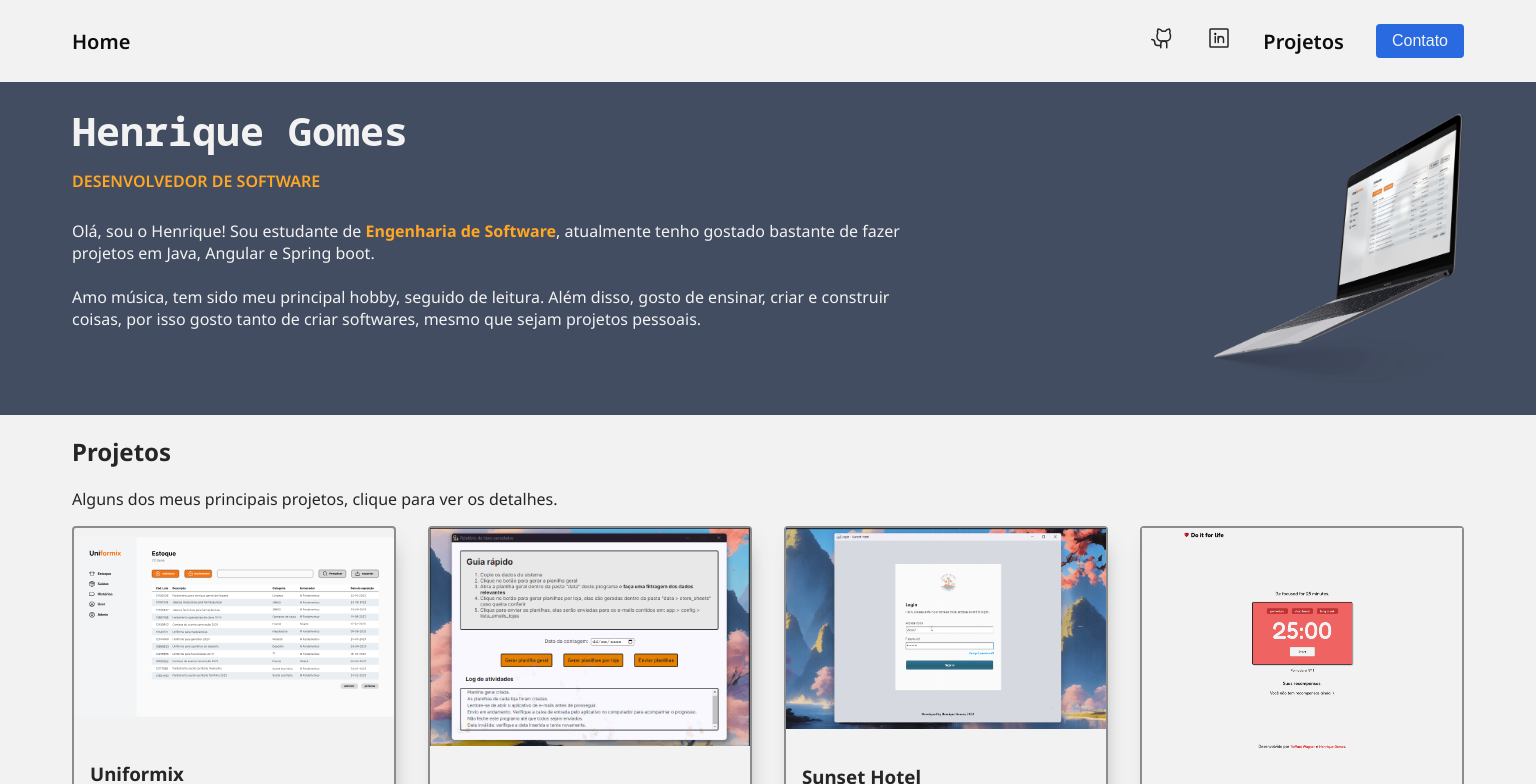
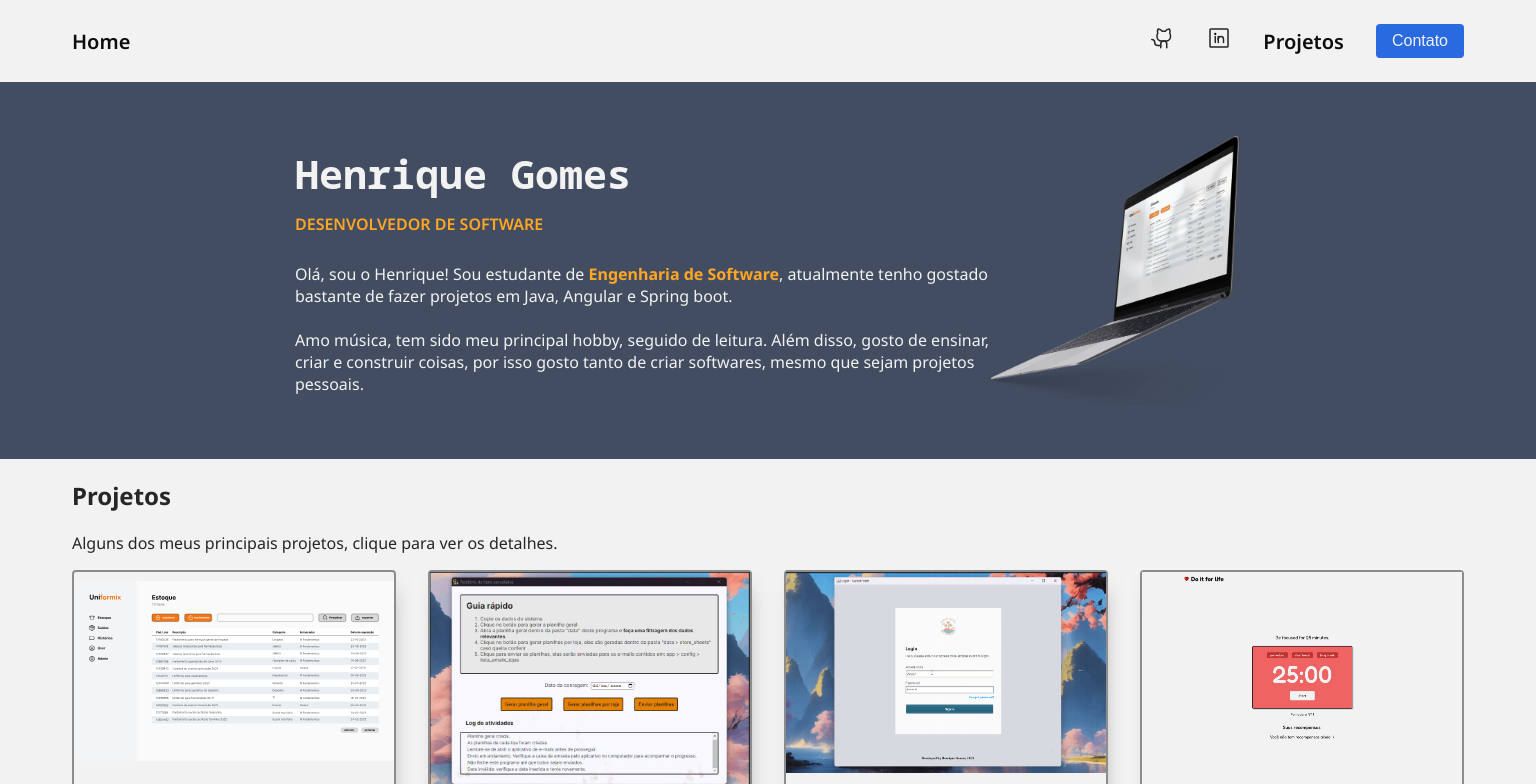
Before and after one commit to oihenrique/portfolio-web, an Angular app: page / in a window 1536 px wide. Shown: the top 784 px of the page. Built offline with nearby package versions, Linux system fonts and the light colour scheme.

Commit message:
fix: mobile responsiveness

```diff
--- a/src/app/components/shared/main-section/main-section.component.scss
+++ b/src/app/components/shared/main-section/main-section.component.scss
@@ -57,8 +57,8 @@ main {
         max-width: 60%;
 
         h1 {
+            margin-top: 4rem !important;
             font-size: 56px;
-            margin-top: 4rem;
         }
     }
 
@@ -67,3 +67,16 @@ main {
         margin: 0;
     }
 }
+
+@media (min-width: 1440px) {
+    .main-content {
+        max-width: 50%;
+    }
+
+    .wrapper {
+        display: flex;
+        flex-direction: row;
+        justify-content: center;
+        align-items: center;
+    }
+}
--- a/src/styles.scss
+++ b/src/styles.scss
@@ -26,3 +26,12 @@ h1 {
         padding: 0 72px;
     }
 }
+
+@media (min-width: 1440px) {
+    .wrapper {
+        display: flex;
+        flex-direction: row;
+        justify-content: center;
+        align-items: center;
+    }
+}
```
